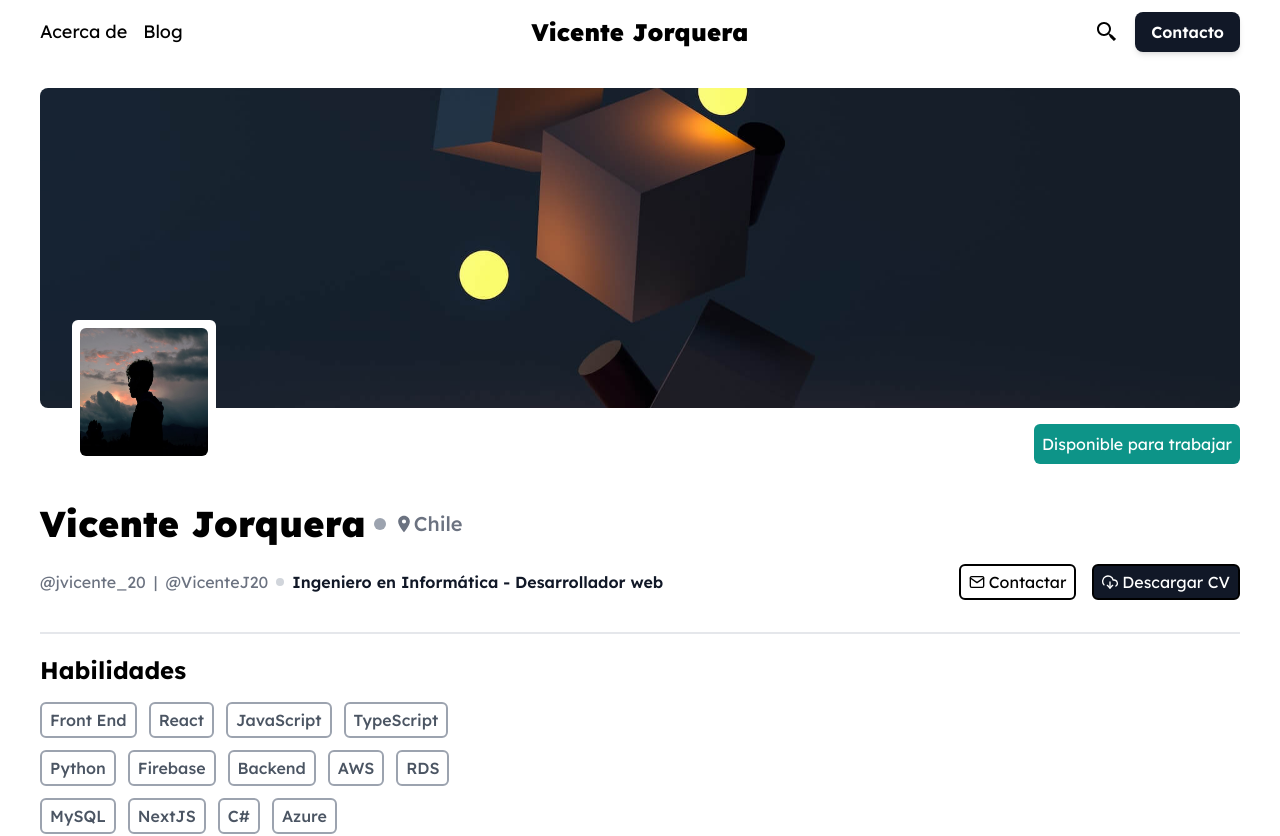
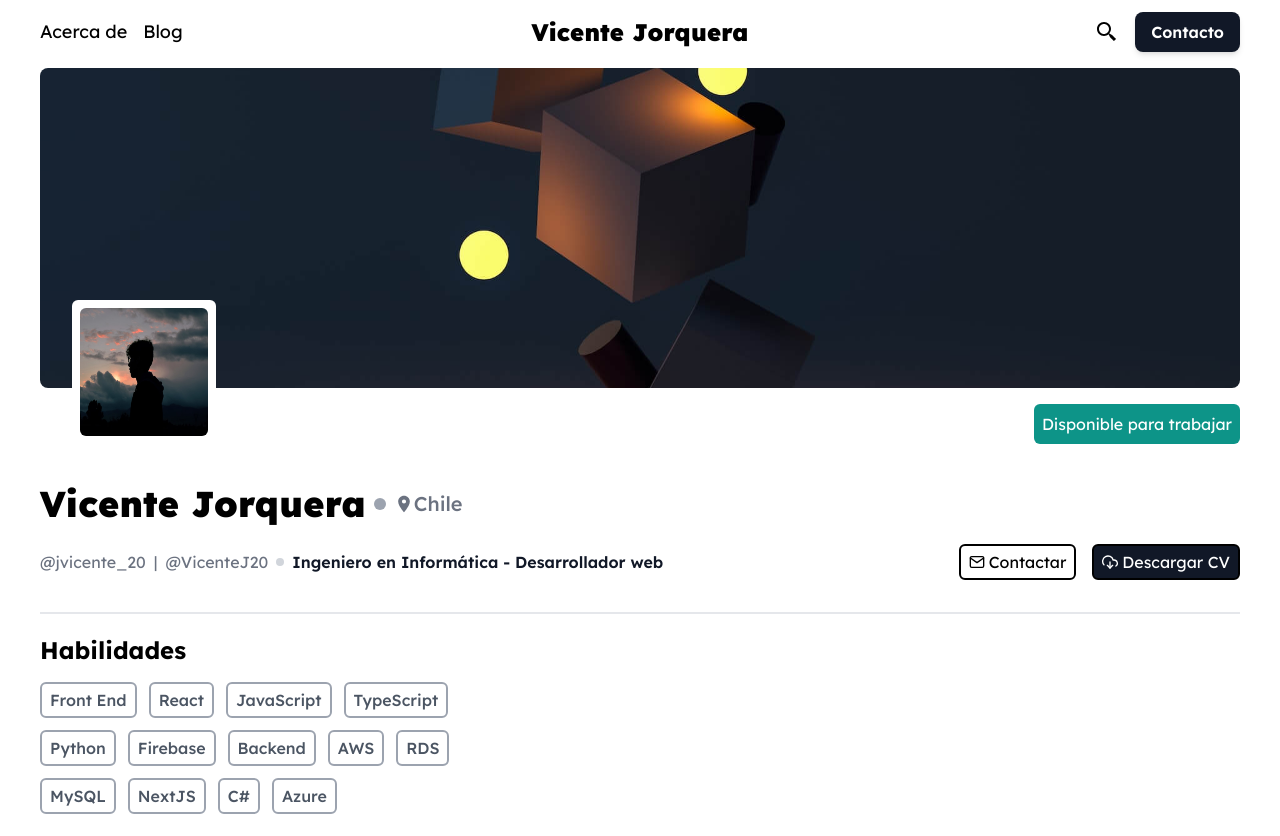
Before and after one commit to VicenteJ20/portfolio1, a Next.js app: page /about in a window 1280 px wide. Shown: the top 836 px of the page. Built offline with nearby package versions, Linux system fonts and the light colour scheme.

Commit message:
Analytics added & layout fixed

```diff
--- a/Layout/GeneralLayout.tsx
+++ b/Layout/GeneralLayout.tsx
@@ -8,7 +8,7 @@ export const GeneralLayout = ({ children, ...props}: Props) => {
   return (
     <main className='min-h-screen'>
       <Navbar />
-      <div className='children flex flex-col gap-5 px-3 mt-10 pt-5 md:mt-4 md:pt-2 md:px-10 py-3 pb-5' {...props}>
+      <div className='children flex flex-col gap-5 px-3 mt-10 pt-16 md:mt-4 md:pt-2 md:px-10 py-3 pb-5' {...props}>
         {children}
       </div>
 
--- a/components/Navbar.tsx
+++ b/components/Navbar.tsx
@@ -12,7 +12,7 @@ export const Navbar = () => {
   }
 
   return (
-    <header className={` z-20 w-full py-4 mx-auto md:pt-3 flex flex-col md:flex-row transition transition-timing-function: cubic-bezier(0.4, 0, 0.2, 1); justify-start ${show ? 'h-full pt-20' : ' h-20'} md:h-fit  items-center px-3 md:px-10 gap-y-6 md:gap-y-1  md:justify-between bg-blend-darken fixed md:relative bg-white`}>
+    <header className={`top-0 z-20 w-full py-4 mx-auto md:pt-3 flex flex-col md:flex-row transition transition-timing-function: cubic-bezier(0.4, 0, 0.2, 1); justify-start ${show ? 'h-full pt-20' : ' h-16'} md:h-fit  items-center px-3 md:px-10 gap-y-6 md:gap-y-1  md:justify-between bg-blend-darken fixed md:relative bg-white`}>
       <ul className={`md:flex z-30 bg-white text-2xl md:text-lg flex-col w-full md:flex-row gap-4 gap-y-6 text-end md:text-start ${show ? 'flex' : 'hidden'}`}>
         <li><Link href={'/about'} onClick={handleShow}>Acerca de</Link></li>
         <li><Link href={'/blog'} onClick={handleShow}>Blog</Link></li>
--- a/package.json
+++ b/package.json
@@ -13,6 +13,7 @@
     "@types/node": "18.11.18",
     "@types/react": "18.0.26",
     "@types/react-dom": "18.0.10",
+    "@vercel/analytics": "^0.1.6",
     "eslint": "^8.30.0",
     "eslint-config-next": "^13.1.1",
     "formik": "2.2.9",
--- a/pages/index.tsx
+++ b/pages/index.tsx
@@ -2,6 +2,7 @@ import Head from 'next/head'
 import { GeneralLayout } from '../Layout/GeneralLayout'
 import { CarouselHome } from '../components/CarouselHome';
 import { LatestArticles } from '../components/LatestArticles';
+import { Analytics } from '@vercel/analytics/react';
 
 export default function Home() {
   return (
@@ -18,6 +19,7 @@ export default function Home() {
         <CarouselHome />
         <LatestArticles />
       </GeneralLayout>
+      <Analytics />
     </>
   )
 }
```
Also changed, not shown: 1 other file (tests, documents, lock files or other folders).
